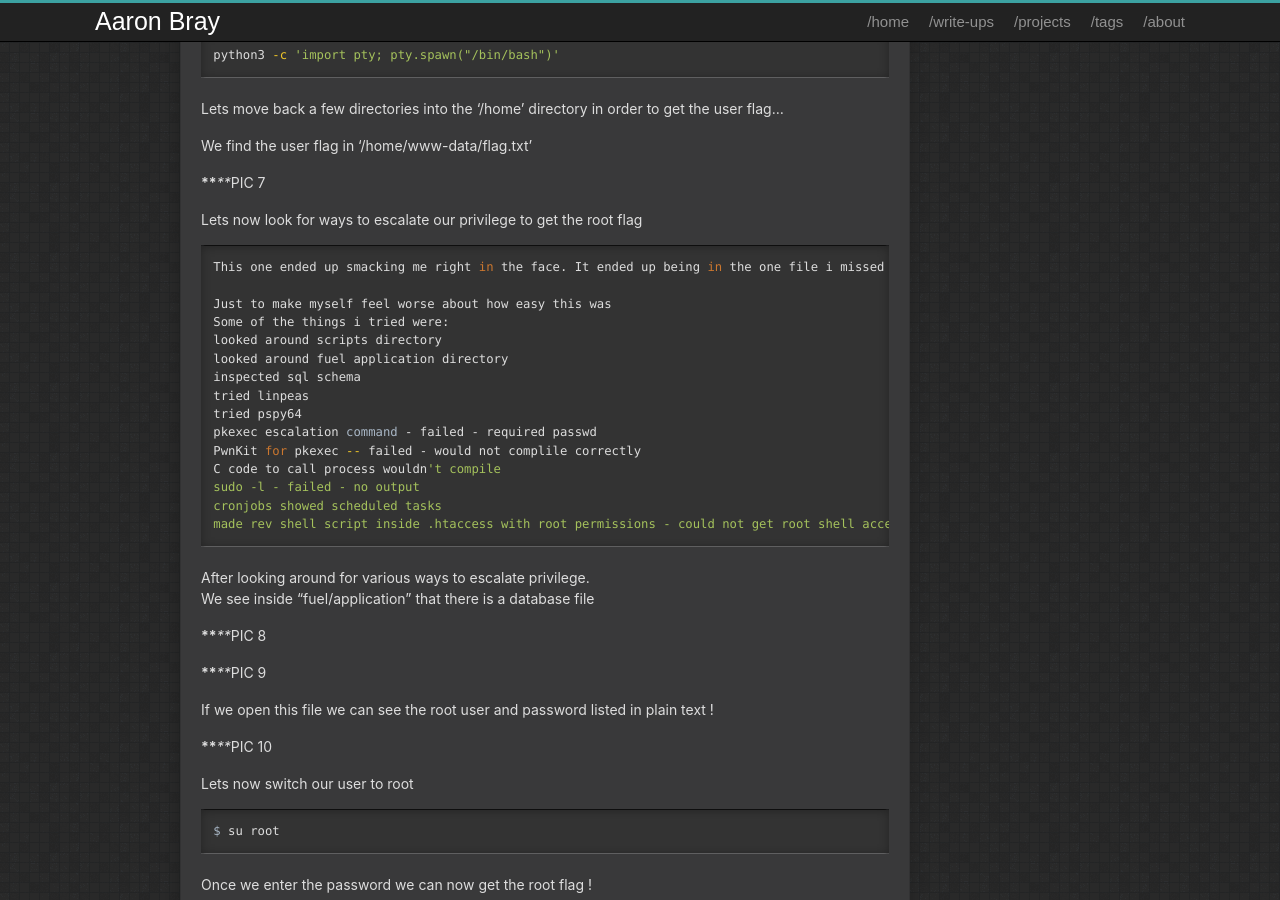
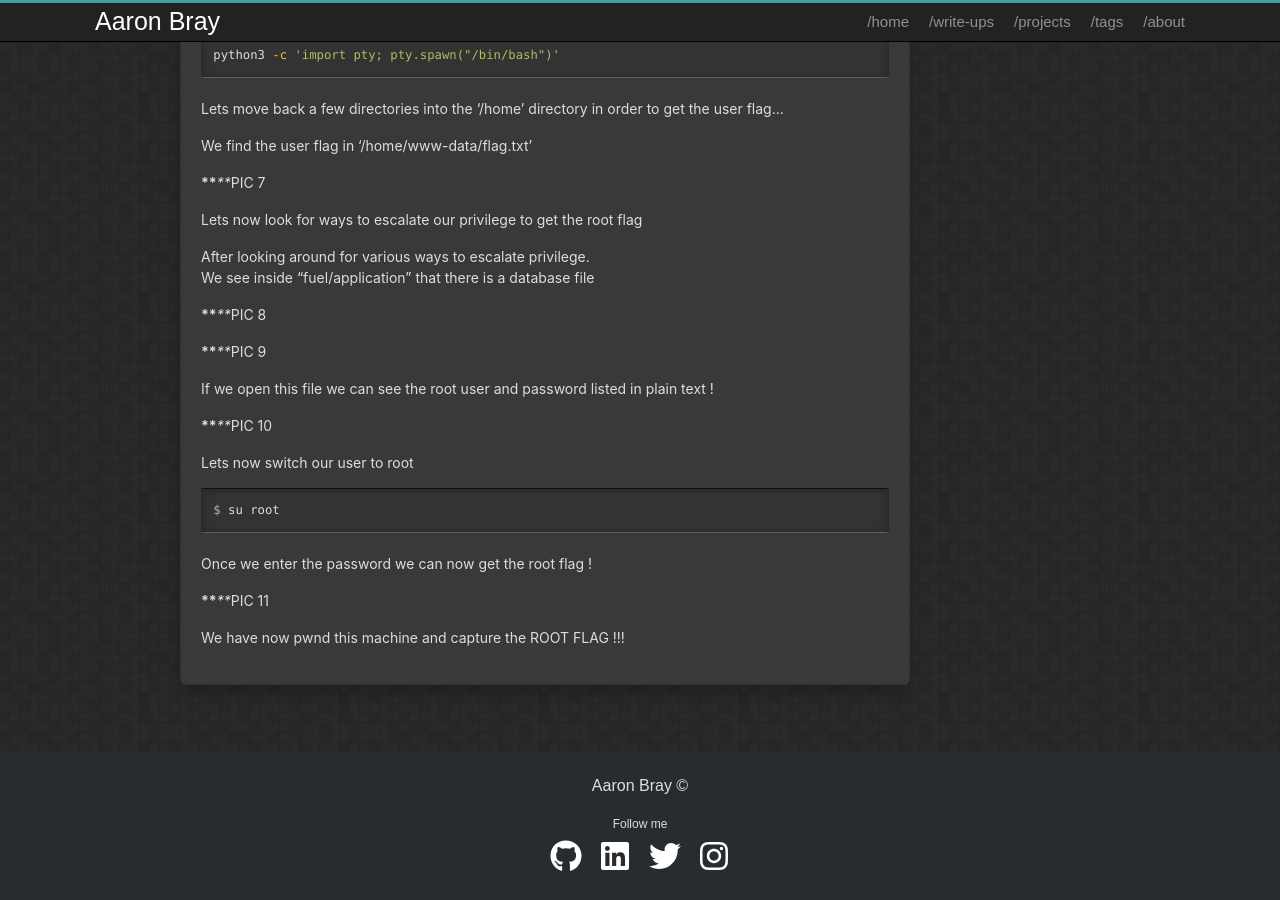
Before and after one commit to AaronBray/AaronBray.github.io, a Jekyll site: the page built from _posts/2025-09-20-Ignite.md, in a window 1280 px wide and 900 px high, scrolled down 1688 px. Built offline with Jekyll 4.4.1, drawn with Linux system fonts in a browser that asks for light colours.

Commit message:
Update 2025-09-20-Ignite.md

```diff
--- a/_posts/2025-09-20-Ignite.md
+++ b/_posts/2025-09-20-Ignite.md
@@ -144,26 +144,6 @@ We find the user flag in '/home/www-data/flag.txt'
 
 Lets now look for ways to escalate our privilege to get the root flag
 
-
-{% highlight bash %}
-This one ended up smacking me right in the face. It ended up being in the one file i missed initially
-
-Just to make myself feel worse about how easy this was
-Some of the things i tried were:
-looked around scripts directory
-looked around fuel application directory
-inspected sql schema
-tried linpeas
-tried pspy64
-pkexec escalation command - failed - required passwd
-PwnKit for pkexec -- failed - would not complile correctly
-C code to call process wouldn't compile
-sudo -l - failed - no output
-cronjobs showed scheduled tasks
-made rev shell script inside .htaccess with root permissions - could not get root shell access
-{% endhighlight bash %}
-
-
 After looking around for various ways to escalate privilege.
 We see inside "fuel/application" that there is a database file
 
```
